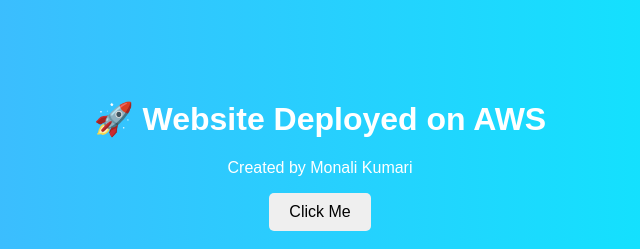
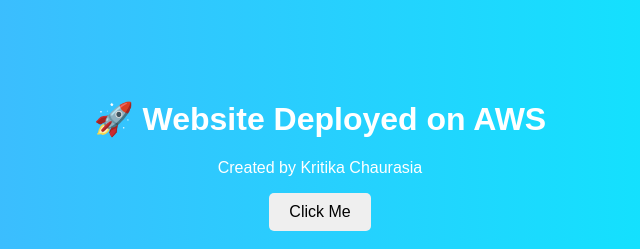
Before and after one commit to KRI940/Cloud, a plain HTML site: page index.html in a window 1280 px wide. Shown: the top 249 px of the page, 320-960 px from the left. Drawn offline with Linux system fonts and the light colour scheme.

Commit message:
Changed index.html

```diff
--- a/index.html
+++ b/index.html
@@ -6,7 +6,7 @@
 </head>
 <body>
     <h1>🚀 Website Deployed on AWS</h1>
-    <p>Created by Monali Kumari</p>
+    <p>Created by Kritika  Chaurasia</p>
     <button onclick="showMsg()">Click Me</button>
     <script src="script.js"></script>
 </body>
```
